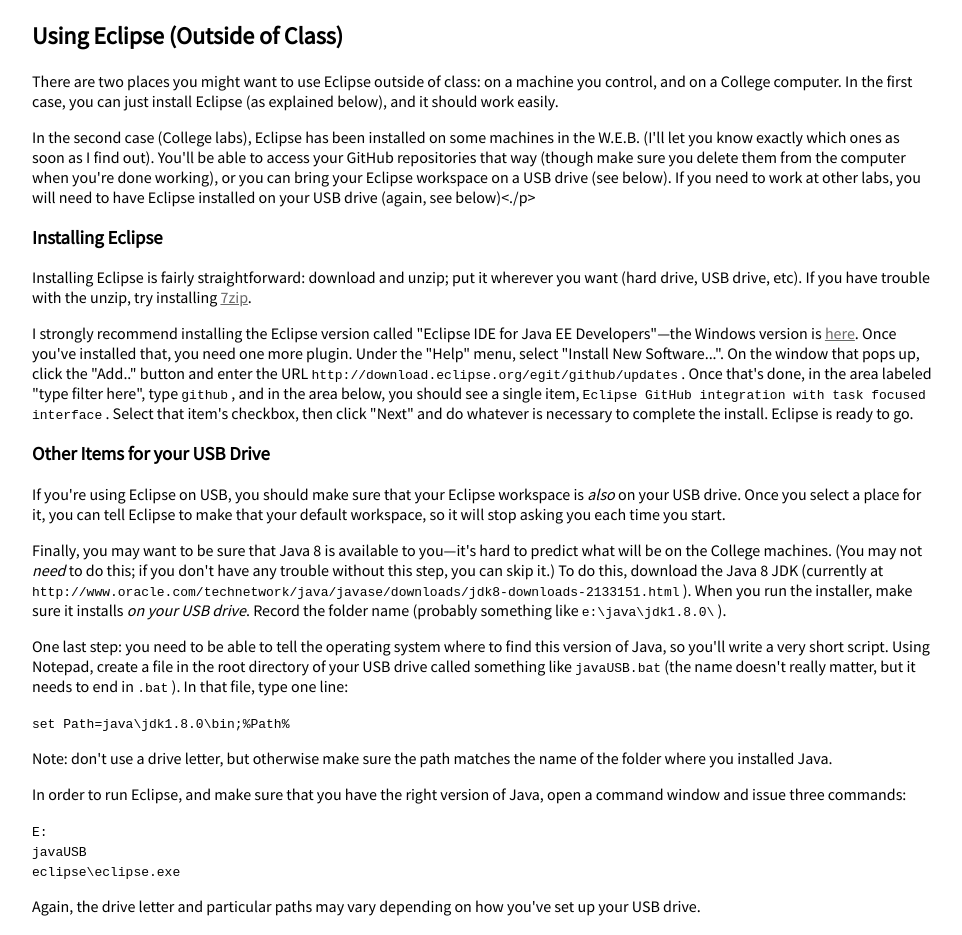
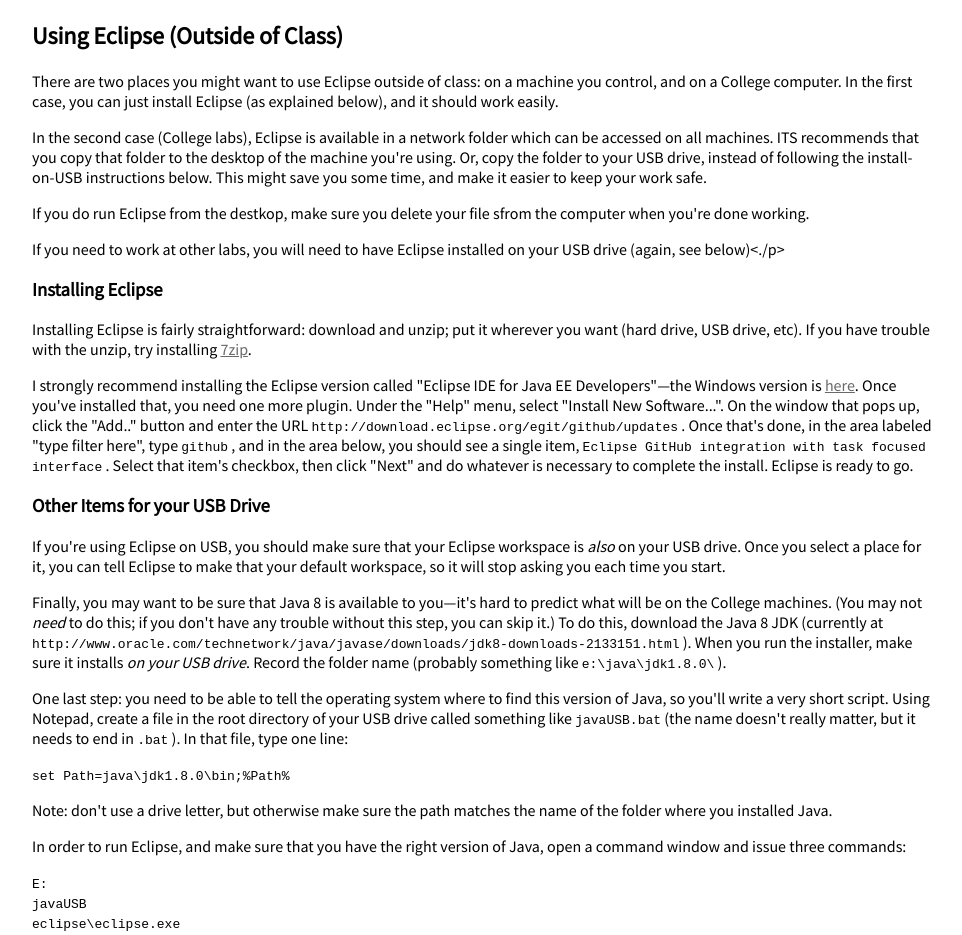
Before and after one commit to Dogstar3030/BC-CISC3120-S15.github.io, a plain HTML site: page eclipse.html in a window 1280 px wide. Shown: the top 935 px of the page, without its empty margins (158-1120 px from the left). Drawn offline with Linux system fonts and the light colour scheme.

Commit message:
Update information about Eclipse in the W.E.B.

```diff
--- a/eclipse.html
+++ b/eclipse.html
@@ -19,21 +19,28 @@
             computer. In the first case, you can just install Eclipse
             (as explained below), and it should work easily.</p>
 
-        <p>In the second case (College labs), Eclipse has been
-            installed on some machines in the W.E.B. (I'll let you know
-            exactly which ones as soon as I find out). You'll be able to
-            access your GitHub repositories that way (though make sure
-            you delete them from the computer when you're done working),
-            or you can bring your Eclipse workspace on a USB drive (see
-            below). If you need to work at other labs, you will need to have Eclipse installed on your USB drive (again, see below)<./p>
+        <p>
+            In the second case (College labs), Eclipse is available in a
+            network folder which can be accessed on all machines. ITS
+            recommends that you copy that folder to the desktop of the
+            machine you're using. Or, copy the folder to your USB drive,
+            instead of following the install-on-USB instructions below.
+            This might save you some time, and make it easier to keep
+            your work safe. </p>
+            <p>If you do run Eclipse from the destkop, make sure you delete your file sfrom
+            the computer when you're done working.</p>
 
-        <h3>Installing Eclipse</h3>
+            <p> If you
+            need to work at other labs, you will need to have Eclipse
+            installed on your USB drive (again, see below)<./p>
 
-        <p></p>
-        Installing Eclipse is fairly straightforward: download and
-        unzip; put it wherever you want (hard drive, USB drive, etc). If
-        you have trouble with the unzip, try installing <a
-            href="http://www.7-zip.org/">7zip</a>.
+            <h3>Installing Eclipse</h3>
+
+            <p></p>
+            Installing Eclipse is fairly straightforward: download and
+            unzip; put it wherever you want (hard drive, USB drive,
+            etc). If you have trouble with the unzip, try installing <a
+                href="http://www.7-zip.org/">7zip</a>.
         </p>
 
         <p>
```
